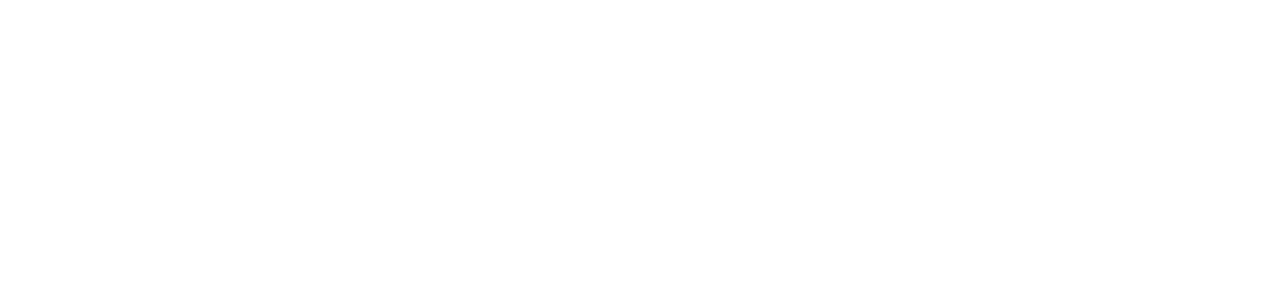
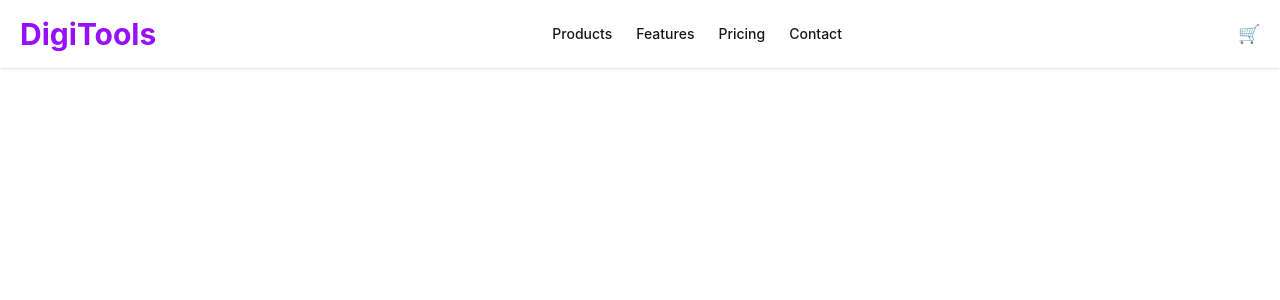
Before and after one commit to nazmulo/digitools-plat, a React (Vite) app: page / in a window 1280 px wide. Shown: the top 300 px of the page. Built offline with nearby package versions, Linux system fonts and the light colour scheme.

Commit message:
added navbar

```diff
--- a/src/App.jsx
+++ b/src/App.jsx
@@ -1,16 +1,17 @@
+import Navbar from "./components/Navbar";
+
+
 
 
 function App() {
 
-
   return (
     <>
-
-
+    <Navbar/>
 
 
     </>
-  )
+  );
 }
 
 export default App
--- /dev/null
+++ b/src/components/Navbar.jsx
@@ -0,0 +1,22 @@
+const Navbar = ({ cartCount }) => {
+  return (
+    <nav className="bg-white shadow sticky top-0 z-50">
+      <div className="max-w-7xl mx-auto px-5 py-4 flex justify-between items-center">
+        <h1 className="text-3xl font-bold text-purple-600">DigiTools</h1>
+
+        <ul className="hidden md:flex gap-6 text-sm font-medium">
+          <li><a href="#products">Products</a></li>
+          <li><a href="#steps">Features</a></li>
+          <li><a href="#pricing">Pricing</a></li>
+          <li><a href="#footer">Contact</a></li>
+        </ul>
+
+        <div className="text-lg font-semibold">
+          🛒 <span className="text-purple-600">{cartCount}</span>
+        </div>
+      </div>
+    </nav>
+  );
+};
+
+export default Navbar;
```
Also changed, not shown: src/index.css (line endings or trailing spaces).
